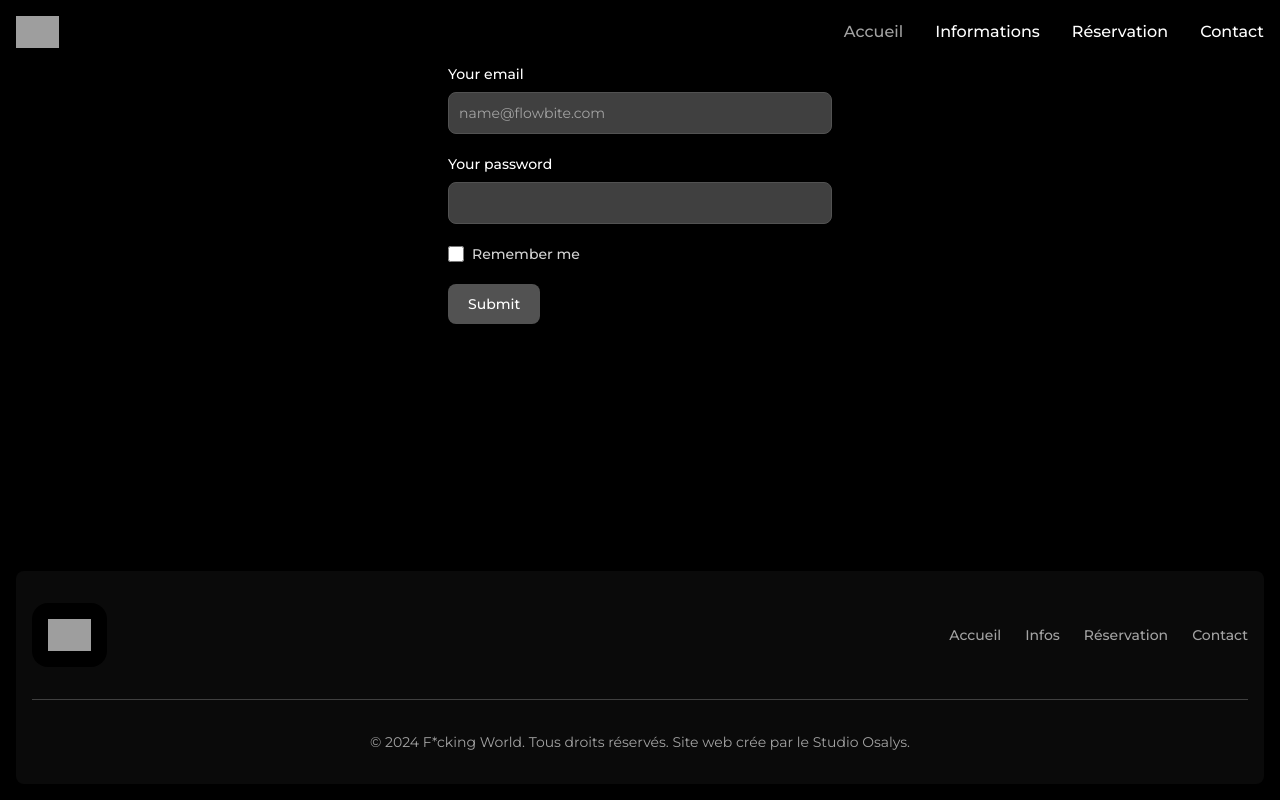
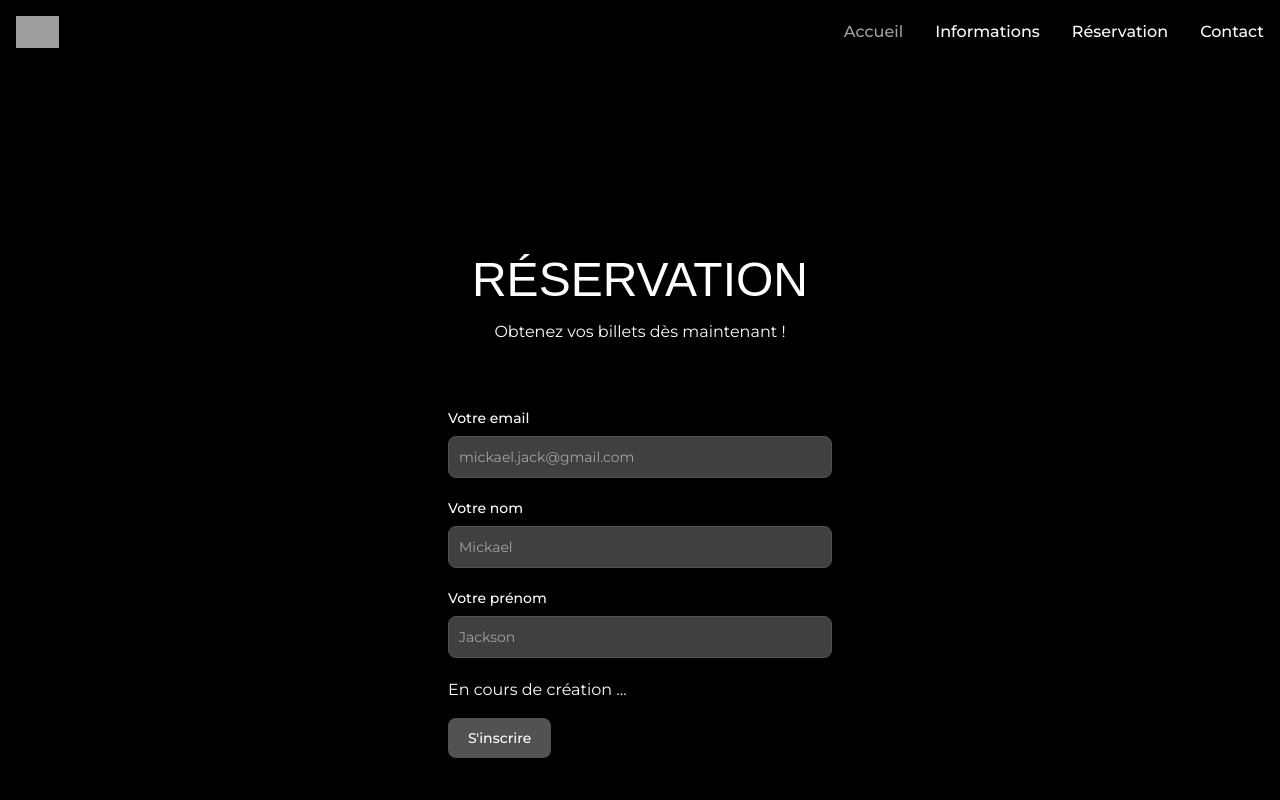
Before and after one commit to PLRpower/fucking-world, a Nuxt app: page /reservation in a window 1280 px wide. Shown: the top 800 px of the page. Built offline with nearby package versions, Linux system fonts and the light colour scheme; grey boxes are pictures that could not be loaded; a web font is replaced by a local one.

Commit message:
quelques +

```diff
--- a/app.vue
+++ b/app.vue
@@ -4,7 +4,7 @@
       <Navbar />
     </header>
 
-    <main class="min-h-screen">
+    <main>
       <NuxtRouteAnnouncer />
       <NuxtPage />
     </main>
--- a/components/Footer.vue
+++ b/components/Footer.vue
@@ -4,7 +4,6 @@
 
 <template>
 
-  <footer class="absolute bottom-0 w-full">
     <div class="rounded-lg shadow bg-neutral-950 m-4">
       <div class="w-full max-w-screen-xl mx-auto p-4 md:py-8">
         <div class="sm:flex sm:items-center sm:justify-between">
@@ -30,8 +29,6 @@
         <span class="block text-sm sm:text-center text-neutral-400">© 2024 <a href="https://flowbite.com/" class="hover:underline">F*cking World</a>. Tous droits réservés. Site web crée par le Studio Osalys.</span>
       </div>
     </div>
-  </footer>
-
 
 </template>
 
--- a/pages/reservation.vue
+++ b/pages/reservation.vue
@@ -2,24 +2,29 @@
 </script>
 
 <template>
+  <div class="my-48">
+    <div class="text-center mb-16">
+      <h1 class="font-variant sm:text-3xl lg:text-5xl mb-4">Réservation</h1>
+      <p class="font-neutral-700">Obtenez vos billets dès maintenant !</p>
+    </div>
 
     <form class="max-w-sm mx-auto">
       <div class="mb-5">
-      <label for="email" class="block mb-2 text-sm font-medium text-white">Your email</label>
-      <input type="email" id="email" class="border text-sm rounded-lg block w-full p-2.5 bg-neutral-700 border-neutral-600 placeholder-neutral-400 text-white focus:ring-neutral-500 focus:border-neutral-500" placeholder="name@flowbite.com" required />
+        <label for="email" class="block mb-2 text-sm font-medium text-white">Votre email</label>
+        <input type="email" id="email" class="border text-sm rounded-lg block w-full p-2.5 bg-neutral-700 border-neutral-600 placeholder-neutral-400 text-white focus:ring-neutral-500 focus:border-neutral-500" placeholder="mickael.jack@gmail.com" required />
       </div>
       <div class="mb-5">
-      <label for="password" class="block mb-2 text-sm font-medium text-white">Your password</label>
-      <input type="password" id="password" class="border text-sm rounded-lg block w-full p-2.5 bg-neutral-700 border-neutral-600 placeholder-neutral-400 text-white focus:ring-neutral-500 focus:border-neutral-500" required />
+        <label for="email" class="block mb-2 text-sm font-medium text-white">Votre nom</label>
+        <input type="email" id="email" class="border text-sm rounded-lg block w-full p-2.5 bg-neutral-700 border-neutral-600 placeholder-neutral-400 text-white focus:ring-neutral-500 focus:border-neutral-500" placeholder="Mickael" required />
       </div>
-    <div class="flex items-start mb-5">
-      <div class="flex items-center h-5">
-        <input id="remember" type="checkbox" value="" class="w-4 h-4 border rounded focus:ring-3 bg-neutral-700 border-neutral-600 focus:ring-neutral-600 ring-offset-neutral-800 focus:ring-offset-neutral-800" required />
+      <div class="mb-5">
+        <label for="email" class="block mb-2 text-sm font-medium text-white">Votre prénom</label>
+        <input type="email" id="email" class="border text-sm rounded-lg block w-full p-2.5 bg-neutral-700 border-neutral-600 placeholder-neutral-400 text-white focus:ring-neutral-500 focus:border-neutral-500" placeholder="Jackson" required />
       </div>
-      <label for="remember" class="ms-2 text-sm font-medium text-neutral-300">Remember me</label>
+      <p class="mb-4">En cours de création ...</p>
+      <button type="submit" class="text-white focus:ring-4 focus:outline-none font-medium rounded-lg text-sm w-full sm:w-auto px-5 py-2.5 text-center bg-neutral-600 hover:bg-neutral-700 focus:ring-neutral-800">S'inscrire</button>
+    </form>
   </div>
-    <button type="submit" class="text-white focus:ring-4 focus:outline-none font-medium rounded-lg text-sm w-full sm:w-auto px-5 py-2.5 text-center bg-neutral-600 hover:bg-neutral-700 focus:ring-neutral-800">Submit</button>
-  </form>
 
 
 </template>
```
Lines whose indentation alone changed are shown as unchanged.
